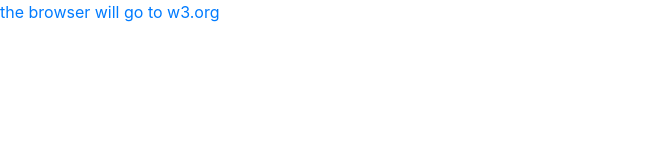
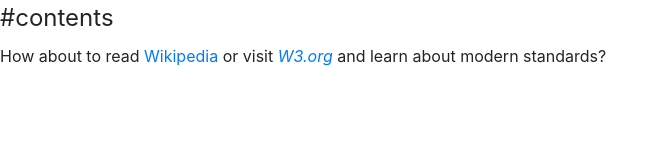
Before and after one commit to shantanuB7/Javascript_Codes, a plain HTML site: page index.html in a window 1280 px wide. Shown: the top 160 px of the page, without its empty margins (0-668 px from the left). Drawn offline with nearby package versions, Linux system fonts and the light colour scheme.

```diff
--- a/index.html
+++ b/index.html
@@ -303,7 +303,14 @@
         </form>
 -->
 
-        <a href="http://w3.org" onclick="return handler()">the browser will go to w3.org</a>
+<!--        <a href="http://w3.org" onclick="return handler()">the browser will go to w3.org</a>-->
+
+        <fieldset id="contents">
+            <legend>#contents</legend>
+            <p>
+                How about to read <a href="http://wikipedia.org">Wikipedia</a> or visit <a href="http://w3.org"><i>W3.org</i></a> and learn about modern standards?
+            </p>
+        </fieldset>
 
 
 
```
Also changed, not shown: script.js (+30 -0 lines), images/clipart-ball.jpg (added), images/clipart-fball.png (added), images/img-1.jfif (added), 3 other files.
